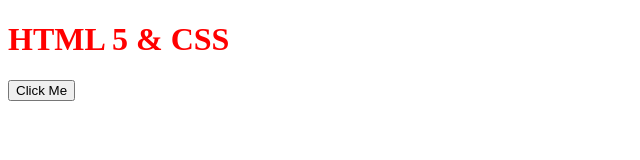
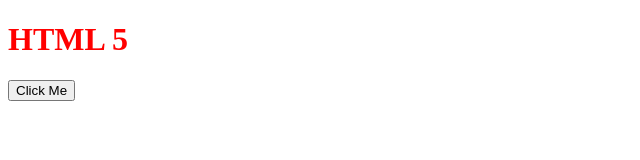
Before and after one commit to prudhvikaranam/arshitaTraining, a plain HTML site: page index.html in a window 1280 px wide. Shown: the whole page, without its empty margins (0-640 px from the left). Drawn offline with Linux system fonts and the light colour scheme.

Commit message:
removing css text in h1

```diff
--- a/index.html
+++ b/index.html
@@ -8,7 +8,7 @@
     <title>Document</title>
 </head>
 <body>
-    <h1>HTML 5 & CSS</h1>
+    <h1>HTML 5 </h1>
 
     <button onclick="alertMe()">Click Me</button>
 </body>
```
